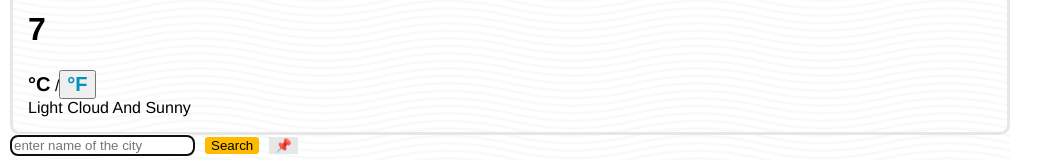
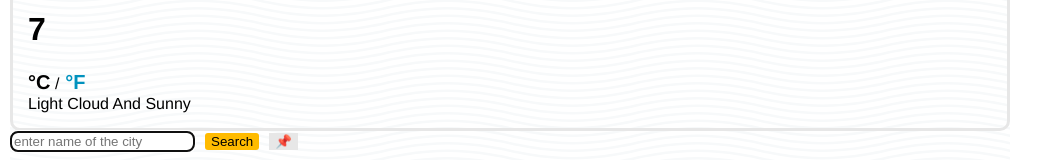
Before and after one commit to soumyabas/WEATHER_APPLICATION, a React (Create React App) app: page / in a window 1280 px wide. Shown: the part 592-752 px from the top of the page, without its empty margins (0-1063 px from the left). Built offline with nearby package versions, Linux system fonts and the light colour scheme.

Commit message:
made changes to the button in CSS

```diff
--- a/src/App.css
+++ b/src/App.css
@@ -27,6 +27,7 @@ footer {
   display: block;
   margin-top: 10px;
 }
+
 .container {
   width: 1000px;
   background-color: #ffffff;
@@ -115,3 +116,8 @@ footer {
 .forecastSixDays {
   padding: 50px 0px 0px 20px;
 }
+
+button {
+  border: 0px;
+  background-color: transparent;
+}
```
